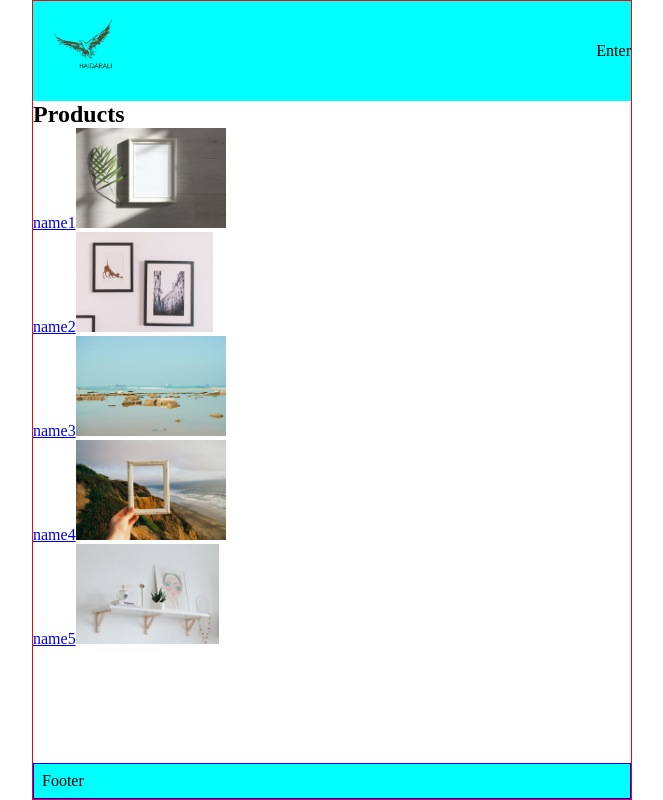
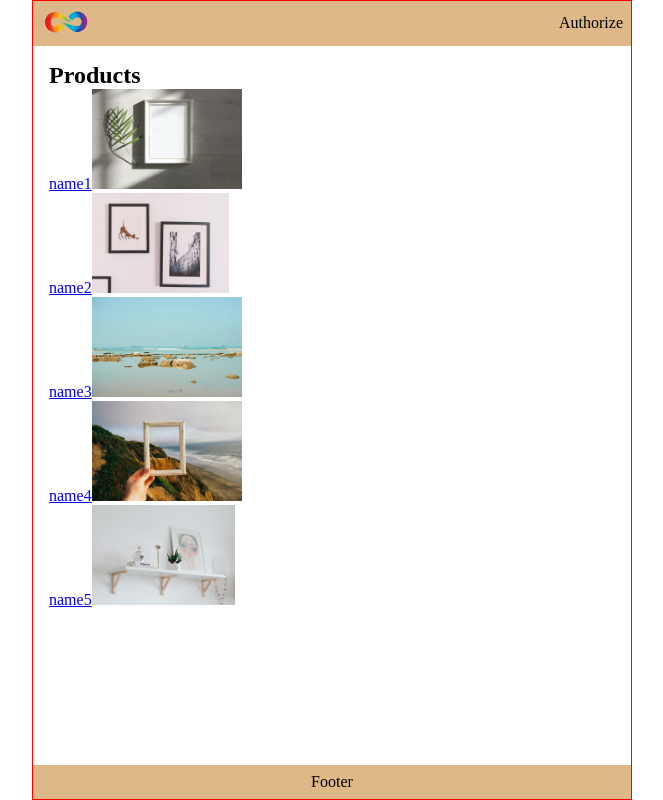
Before and after one commit to atabek-furkad/gulkaz-general, a React (Create React App) app in the folder frontend/: page /products in a window 1280 px wide. Shown: the whole page, without its empty margins (308-971 px from the left). Built offline with nearby package versions, Linux system fonts and the light colour scheme.

Commit message:
main pages

```diff
--- a/frontend/src/App.js
+++ b/frontend/src/App.js
@@ -4,6 +4,7 @@ import Footer from './components/Footer'
 import ProductsPage from './pages/ProductsPage'
 import ProductPage from './pages/ProductPage'
 import HomePage from './pages/HomePage'
+import AuthorizePage from './pages/AuthorizePage'
 
 const App = () => {
   return (
@@ -14,6 +15,7 @@ const App = () => {
           <Route element={<HomePage />} path="/" />
           <Route element={<ProductsPage />} path="/products" />
           <Route element={<ProductPage />} path="/products/:id" />
+          <Route element={<AuthorizePage />} path="/authorize" />
         </Routes>
         <Footer />
       </Router>
--- a/frontend/src/components/Header.js
+++ b/frontend/src/components/Header.js
@@ -1,10 +1,15 @@
 import React from 'react'
+import { Link } from 'react-router-dom'
 
 const Header = () => {
   return (
     <header>
-      <img src="/images/logo.png" width="100" />
-      <p>Enter</p>
+      <Link to="/">
+        <img src="/images/logo.png" width="50" />
+      </Link>
+      <Link className="link" to={`/authorize`}>
+        Authorize
+      </Link>
     </header>
   )
 }
--- a/frontend/src/index.css
+++ b/frontend/src/index.css
@@ -33,7 +33,9 @@ body {
 
 header,
 footer {
-  background-color: aqua;
+  background-color: burlywood;
+  /* border: 1px solid blue; */
+  padding: 0.5rem;
 }
 
 header {
@@ -44,13 +46,28 @@ header {
 }
 
 footer {
-  border: 1px solid blue;
-  padding: 0.5rem;
+  display: grid;
+  place-content: center;
 }
 
 .HomePage,
 .ProductsPage,
-.ProductPage {
+.ProductPage,
+.AuthorizePage {
   flex-grow: 1;
   overflow-y: auto;
+  padding: 1rem;
 }
+
+.link {
+  text-decoration: none;
+  color: initial;
+}
+
+.blue {
+  color: blue;
+}
+
+.red {
+  color: red;
+}
--- /dev/null
+++ b/frontend/src/pages/AuthorizePage.js
@@ -0,0 +1,7 @@
+import React from 'react'
+
+const AuthorizePage = () => {
+  return <div className="AuthorizePage">AuthorizePage</div>
+}
+
+export default AuthorizePage
--- a/frontend/src/pages/ProductPage.js
+++ b/frontend/src/pages/ProductPage.js
@@ -1,13 +1,22 @@
 import React from 'react'
 import { useParams } from 'react-router-dom'
+import products from '../products'
 
 const ProductPage = () => {
   const params = useParams()
+  const product = products.find((p) => p._id == params.id)
 
   return (
     <div className="ProductPage">
       <h2>Product Page</h2>
-      <p>Product: {params.id}</p>
+      <p>Product: {product._id}</p>
+      <img src={product.image} width="200" />
+      <p>
+        In Stock:{' '}
+        <span className={product.inStock ? 'blue' : 'red'}>
+          {product.inStock ? 'Yes' : 'No'}
+        </span>
+      </p>
     </div>
   )
 }
--- a/frontend/src/pages/ProductsPage.js
+++ b/frontend/src/pages/ProductsPage.js
@@ -7,7 +7,7 @@ const ProductsPage = () => {
     <div className="ProductsPage">
       <h2>Products</h2>
       {products.map((product) => (
-        <Product key={product.id} product={product} />
+        <Product key={product._id} product={product} />
       ))}
     </div>
   )
--- a/frontend/src/products.js
+++ b/frontend/src/products.js
@@ -4,30 +4,35 @@ const products = [
     name: 'name1',
     description: 'desc 1',
     image: '/images/1.jpg',
+    inStock: true,
   },
   {
     _id: '2',
     name: 'name2',
     description: 'desc 2',
     image: '/images/2.jpg',
+    inStock: true,
   },
   {
     _id: '3',
     name: 'name3',
     description: 'desc 3',
     image: '/images/3.jpg',
+    inStock: false,
   },
   {
     _id: '4',
     name: 'name4',
     description: 'desc 4',
     image: '/images/4.jpg',
+    inStock: true,
   },
   {
     _id: '5',
     name: 'name5',
     description: 'desc 5',
     image: '/images/5.jpg',
+    inStock: false,
   },
 ]
 
```
Also changed, not shown: frontend/public/images/logo.png.
